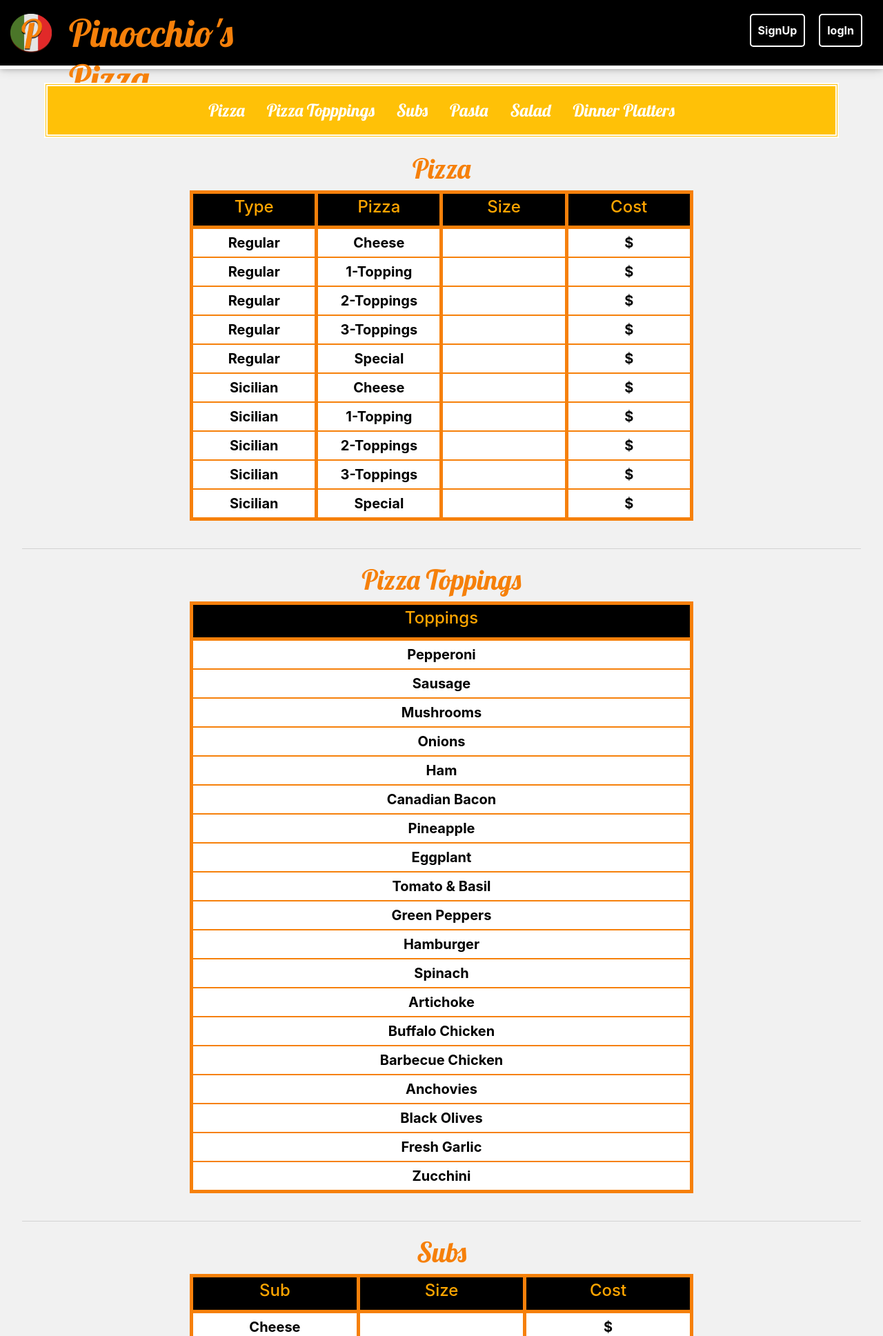
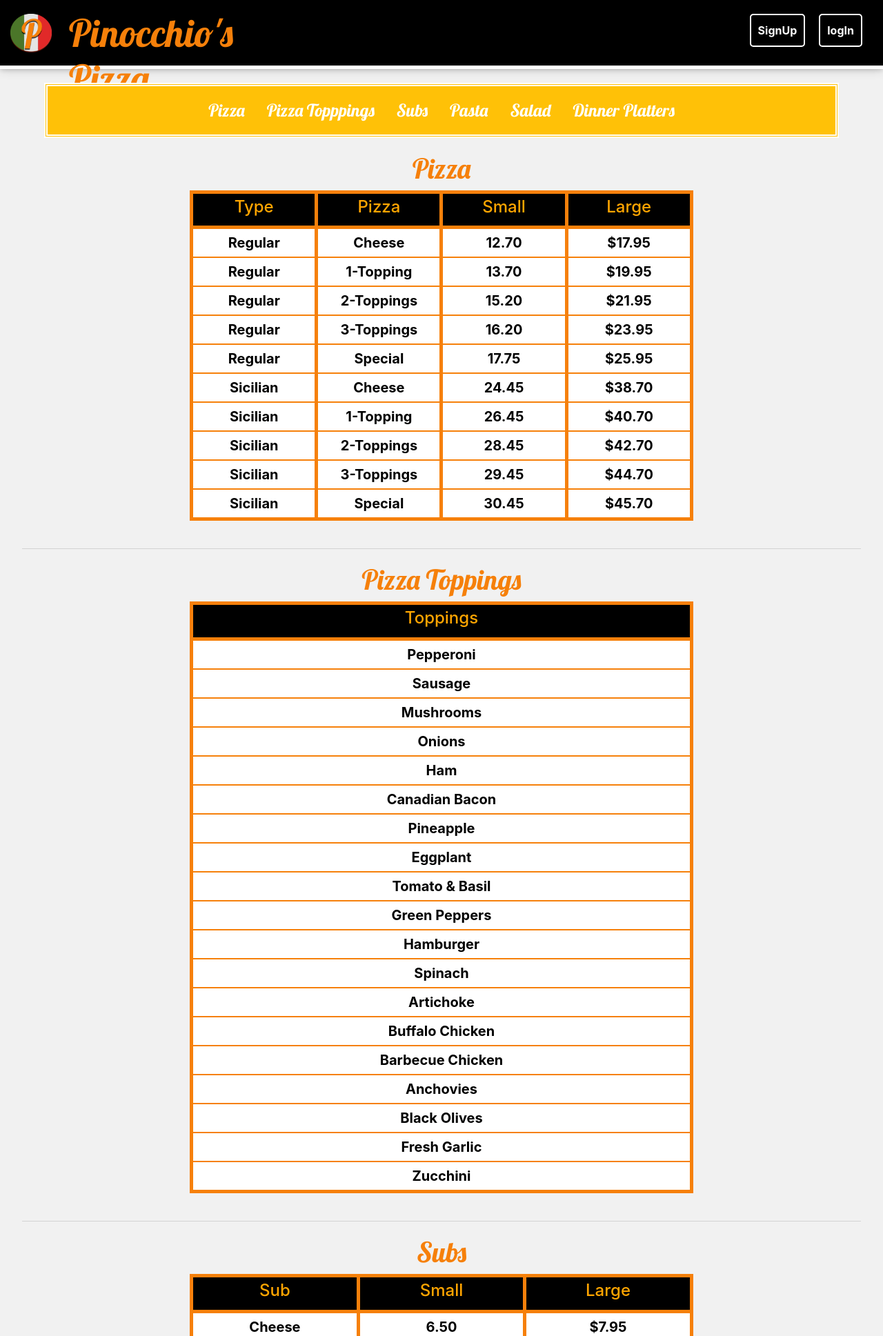
Before and after one commit to Aadhieaswar/Order-Pizza-Django-App, a Django app: page / in a window 1280 px wide. Shown: the top 1937 px of the page at 69% size. Run offline with Django 3.2, Linux system fonts and the light colour scheme; some libraries are stand-ins or nearby versions.

Commit message:
updated tables to be easier to read

```diff
--- a/orders/models.py
+++ b/orders/models.py
@@ -6,15 +6,11 @@ from django.contrib.auth.models import User
 class Pizza(models.Model):
     pizza = models.CharField(max_length = 64)
     type = models.CharField(max_length = 64)
-    size_choices = [
-    ('Small', 'SM'),
-    ('Large', 'LG')
-    ]
-    size = models.CharField(max_length = 5, choices = size_choices)
-    cost = models.FloatField(blank = False)
+    small = models.DecimalField(max_digits = 4, decimal_places = 2)
+    large = models.DecimalField(max_digits = 4, decimal_places = 2)
 
     def __str__(self):
-        return f"{self.type} {self.pizza} pizza - {self.size} - ${self.cost}"
+        return f"{self.type} {self.pizza} pizza - Small: ${self.small} - Large: ${self.large}"
 
 class Topping(models.Model):
     topping = models.CharField(max_length = 64)
@@ -25,55 +21,28 @@ class Topping(models.Model):
 
 class Sub(models.Model):
     sub = models.CharField(max_length = 64)
-    size_choices = [
-    ('Small', 'SM'),
-    ('Large', 'LG')
-    ]
-    size = models.CharField(max_length = 5, choices = size_choices)
-    cost = models.FloatField(blank = False)
-
+    small = models.DecimalField(max_digits = 4, decimal_places = 2)
+    large = models.DecimalField(max_digits = 4, decimal_places = 2)
     def __str__(self):
-        return f"{self.sub} sub - {self.size} - ${self.cost}"
+        return f"{self.sub} sub - Small: ${self.small} - Large: ${self.large}"
 
 class Pasta(models.Model):
     pasta = models.CharField(max_length = 64)
-    cost = models.FloatField(blank = False)
-
+    cost = models.DecimalField(max_digits = 4, decimal_places = 2)
     def __str__(self):
         return f"{self.pasta} - ${self.cost}"
 
 class Salad(models.Model):
     salad = models.CharField(max_length = 64)
-    cost = models.FloatField(blank = False)
+    cost = models.DecimalField(max_digits = 4, decimal_places = 2)
 
     def __str__(self):
         return f"{self.salad} - ${self.cost}"
 
 class DinnerPlatter(models.Model):
     platter = models.CharField(max_length = 64)
-    size_choices = [
-    ('Small', 'SM'),
-    ('Large', 'LG')
-    ]
-    size = models.CharField(max_length = 5, choices = size_choices)
-    cost = models.FloatField(blank = False)
+    small = models.DecimalField(max_digits = 4, decimal_places = 2)
+    large = models.DecimalField(max_digits = 4, decimal_places = 2)
 
     def __str__(self):
-        return f"{self.platter} - {self.size} - ${self.cost}"
-
-#class Cart(models.Model):
-#    user = models.ForeignKey(User, on_delete = models.CASCADE)
-#    date_ordered = models.DateTimeField(auto_now_add=True)
-#    item_choices = [
-#    ('Pizza', 'PIZ'),
-#    ('Sub', 'SUB'),
-#    ('Pasta', 'PAS'),
-#    ('Salad', 'SAL'),
-#    ('DinnerPlatter', 'DPL')
-#    ]
-#    item_type = models.CharField(max_length = 3, choices = item_choices, blank=False, null=False)
-#    item = models.ForeignKey(self.item_type, on_delete = models.SET_NULL)
-
-
-#class Order(models.Model):
-#    user = models.ForeignKey(User, on_delete = models.CASCADE)
+        return f"{self.platter} - Small: ${self.small} - Large: ${self.large}"
--- a/orders/static/orders/style.css
+++ b/orders/static/orders/style.css
@@ -1,4 +1,3 @@
-
 * {
     margin: 0;
     padding: 0;
@@ -84,7 +83,7 @@ footer {
     margin: 10px;
 }
 
-.link-white:hover{
+.link-white:hover {
     color: black;
     background-color: white;
     text-decoration: none;
@@ -202,7 +201,7 @@ footer {
 }
 
 .hover-style:hover {
-  background-color: orange;#f6800a;
+    background-color: orange;
     transform: scale(1.025);
 }
 
@@ -272,25 +271,25 @@ footer {
 
 .order-items {
     list-style-type: none;
-
 }
 
-@media screen and (max-width: 1250px){
-  .card, .table-cus {
+@media screen and (max-width: 1250px) {
+    .card,
+    .table-cus {
         width: 70%;
         margin-left: 15%;
     }
 }
 
-@media screen and (max-width: 800px){
-  .card, .table-cus {
+@media screen and (max-width: 800px) {
+    .card,
+    .table-cus {
         width: 80%;
         margin-left: 10%;
     }
 }
 
-
-@media screen and (max-width: 650px){
+@media screen and (max-width: 650px) {
     .card {
         width: 90%;
         margin-left: 5%;
--- a/orders/templates/orders/index.html
+++ b/orders/templates/orders/index.html
@@ -1,20 +1,10 @@
-{% extends "orders/base.html" %}
-
-{% load static %}
+{% extends "orders/base.html" %} {% load static %}
 
 <!-- title -->
-{% block title %}
-
-Pinocchio's Pizza
-
-{% endblock %}
-
-{% block body %}
+{% block title %} Pinocchio's Pizza {% endblock %} {% block body %}
 
 <script>
-
-  var user = '{{ request.user }}'
-
+    var user = '{{ request.user }}';
 </script>
 
 <!-- NavBar -->
@@ -30,12 +20,8 @@ Pinocchio's Pizza
 
             {% if not request.user.is_authenticated %}
             <a class="link-white" href="{% url 'login_view' %}">logIn</a>
-<a class="link-white" href="{% url 'signup_view' %}">SignUp</a>
-  {% endif %}
-
-  {% if request.user.is_authenticated %}
-<a class="link-white" href="{% url '_logout' %}">logOut</a>
-  {% endif %}
+            <a class="link-white" href="{% url 'signup_view' %}">SignUp</a> {% endif %} {% if request.user.is_authenticated %}
+            <a class="link-white" href="{% url '_logout' %}">logOut</a> {% endif %}
 
         </div>
     </div>
@@ -73,17 +59,25 @@ Pinocchio's Pizza
         <table class="table-cus">
             <h1 class="center menu-head" id="pizzas"> Pizza </h1>
             <tr>
-  <th class="table-head"><h4>Type</h4></th>
-  <th class="table-head"><h4>Pizza</h4></th>
-  <th class="table-head"><h4>Size</h4></th>
-  <th class="table-head end"><h4>Cost</h4></th>
+                <th class="table-head">
+                    <h4>Type</h4>
+                </th>
+                <th class="table-head">
+                    <h4>Pizza</h4>
+                </th>
+                <th class="table-head">
+                    <h4>Small</h4>
+                </th>
+                <th class="table-head end">
+                    <h4>Large</h4>
+                </th>
             </tr>
             {% for pizza in pizzas %}
             <tr title="{{ pizza }}" data-item="{{ pizza.id }}" data-type="Pizza" class="center hover-style cart-add">
                 <td class="card-li"> {{ pizza.type }}</td>
                 <td class="card-li">{{ pizza.pizza }}</td>
-  <td class="card-li">{{ pizza.size }}</td>
-  <td class="card-li end">${{ pizza.cost|floatformat:2 }}</td>
+                <td class="card-li">{{ pizza.small }}</td>
+                <td class="card-li end">${{ pizza.large }}</td>
             </tr>
             {% endfor %}
         </table>
@@ -93,7 +87,9 @@ Pinocchio's Pizza
         <table class="table-cus">
             <h1 class="center menu-head" id="pizzaToppings"> Pizza Toppings </h1>
             <tr>
-  <th class="table-head"><h4>Toppings</h4></th>
+                <th class="table-head">
+                    <h4>Toppings</h4>
+                </th>
             </tr>
             {% for top in toppings %}
             <tr title="{{ top }}" data-item="{{ top.id }}" data-type="Topping" class="center hover-style cart-add">
@@ -107,15 +103,21 @@ Pinocchio's Pizza
         <table class="table-cus">
             <h1 class="center menu-head" id="subs"> Subs </h1>
             <tr>
-  <th class="table-head"><h4>Sub</h4></th>
-  <th class="table-head"><h4>Size</h4></th>
-  <th class="table-head end"><h4>Cost</h4></th>
+                <th class="table-head">
+                    <h4>Sub</h4>
+                </th>
+                <th class="table-head">
+                    <h4>Small</h4>
+                </th>
+                <th class="table-head end">
+                    <h4>Large</h4>
+                </th>
             </tr>
             {% for sub in subs %}
             <tr title="{{ sub }}" data-item="{{ sub.id }}" data-type="Sub" class="center hover-style cart-add">
                 <td class="card-li">{{ sub.sub }}</td>
-  <td class="card-li">{{ sub.size }}</td>
-  <td class="card-li end">${{ sub.cost|floatformat:2 }}</td>
+                <td class="card-li">{{ sub.small }}</td>
+                <td class="card-li end">${{ sub.large }}</td>
             </tr>
             {% endfor %}
         </table>
@@ -125,13 +127,17 @@ Pinocchio's Pizza
         <table class="table-cus">
             <h1 class="center menu-head" id="pastas"> Pasta </h1>
             <tr>
-  <th class="table-head"><h4>Pasta</h4></th>
-  <th class="table-head end"><h4>Cost</h4></th>
+                <th class="table-head">
+                    <h4>Pasta</h4>
+                </th>
+                <th class="table-head end">
+                    <h4>Cost</h4>
+                </th>
             </tr>
             {% for pasta in pastas %}
             <tr title="{{ pasta }}" data-item="{{ pasta.id }}" data-type="Pasta" class="center hover-style cart-add">
                 <td class="card-li">{{ pasta.pasta }}</td>
-  <td class="card-li end">${{ pasta.cost|floatformat:2 }}</td>
+                <td class="card-li end">${{ pasta.cost }}</td>
             </tr>
             {% endfor %}
         </table>
@@ -141,13 +147,17 @@ Pinocchio's Pizza
         <table class="table-cus">
             <h1 class="center menu-head" id="salads"> Salad </h1>
             <tr>
-  <th class="table-head"><h4>Salad</h4></th>
-  <th class="table-head end"><h4>Cost</h4></th>
+                <th class="table-head">
+                    <h4>Salad</h4>
+                </th>
+                <th class="table-head end">
+                    <h4>Cost</h4>
+                </th>
             </tr>
             {% for salad in salads %}
             <tr title="{{ salad }}" data-item={{salad.id}} data-type="Salad" class="center hover-style cart-add">
                 <td class="card-li">{{ salad.salad }}</td>
-  <td class="card-li end">${{ salad.cost|floatformat:2 }}</td>
+                <td class="card-li end">${{ salad.cost }}</td>
             </tr>
             {% endfor %}
         </table>
@@ -157,15 +167,21 @@ Pinocchio's Pizza
         <table class="table-cus">
             <h1 class="center menu-head" id="DPs"> Dinner Platters </h1>
             <tr>
-  <th class="table-head"><h4>Platters</h4></th>
-  <th class="table-head"><h4>Size</h4></th>
-  <th class="table-head end"><h4>Cost</h4></th>
+                <th class="table-head">
+                    <h4>Platters</h4>
+                </th>
+                <th class="table-head">
+                    <h4>Small</h4>
+                </th>
+                <th class="table-head end">
+                    <h4>Large</h4>
+                </th>
             </tr>
             {% for DP in dinner_platters %}
             <tr title="{{ DP }}" data-item="{{ DP.id }}" data-type="DinnerPlatter" class="center hover-style cart-add">
                 <td class="card-li">{{ DP.platter }}</td>
-  <td class="card-li">{{ DP.size }}</td>
-  <td class="card-li end">${{ DP.cost|floatformat:2 }}</td>
+                <td class="card-li">{{ DP.small }}</td>
+                <td class="card-li end">${{ DP.large }}</td>
             </tr>
             {% endfor %}
         </table>
@@ -201,6 +217,4 @@ Pinocchio's Pizza
 
 <script src="{% static 'orders/cart.js' %}"></script>
 
-{% endif %}
-
-{% endblock %}
+{% endif %} {% endblock %}
```
Also changed, not shown: db.sqlite3, orders/migrations/0004_auto_20200701_1735.py (added). Lines whose indentation alone changed are shown as unchanged.
